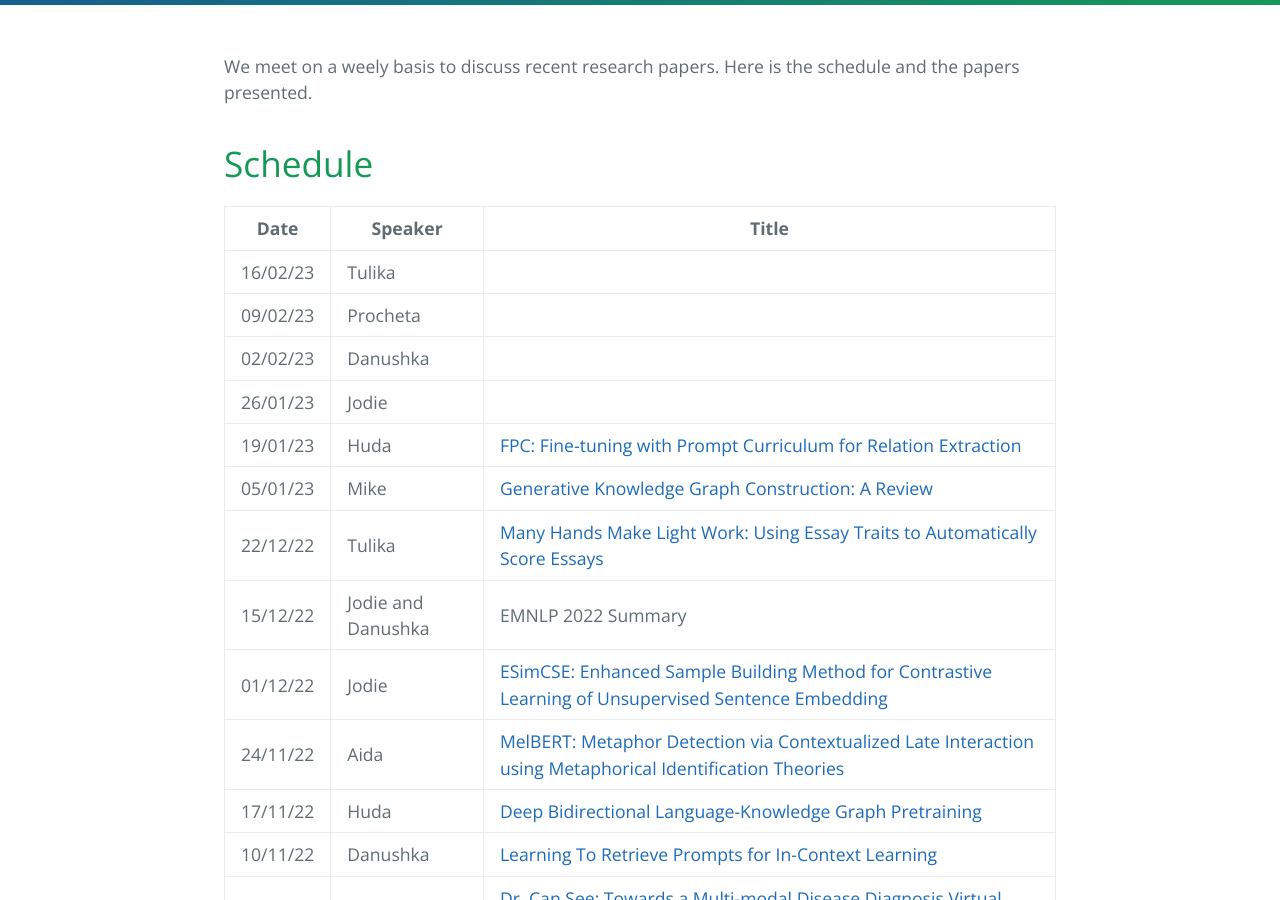
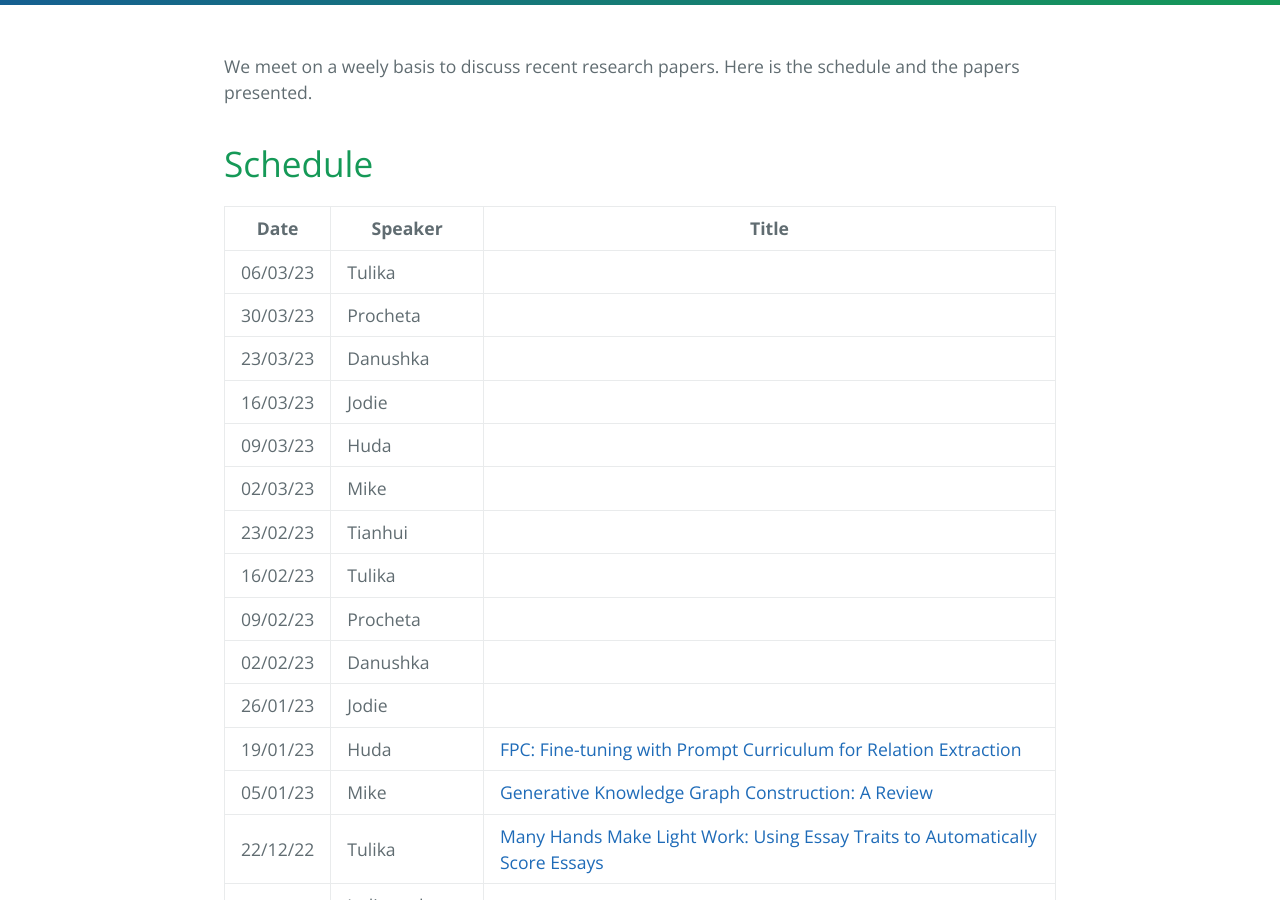
Before and after one commit to LivNLP/livnlp.github.io, a Jekyll site: the page built from reading.md, in a window 1280 px wide and 900 px high, scrolled down 368 px. Built offline with Jekyll 4.4.1, drawn with Linux system fonts in a browser that asks for light colours.

Commit message:
Update reading.md

```diff
--- a/reading.md
+++ b/reading.md
@@ -13,6 +13,13 @@
 
 | Date | Speaker | Title |
 | ----- | ------- | ----- |
+| 06/03/23 | Tulika | |
+| 30/03/23 | Procheta | |
+| 23/03/23 | Danushka | |
+| 16/03/23 | Jodie | |
+| 09/03/23 | Huda | |
+| 02/03/23 | Mike | |
+| 23/02/23 | Tianhui| |
 | 16/02/23 | Tulika | |
 | 09/02/23 |  Procheta| |
 | 02/02/23 | Danushka | |
```
